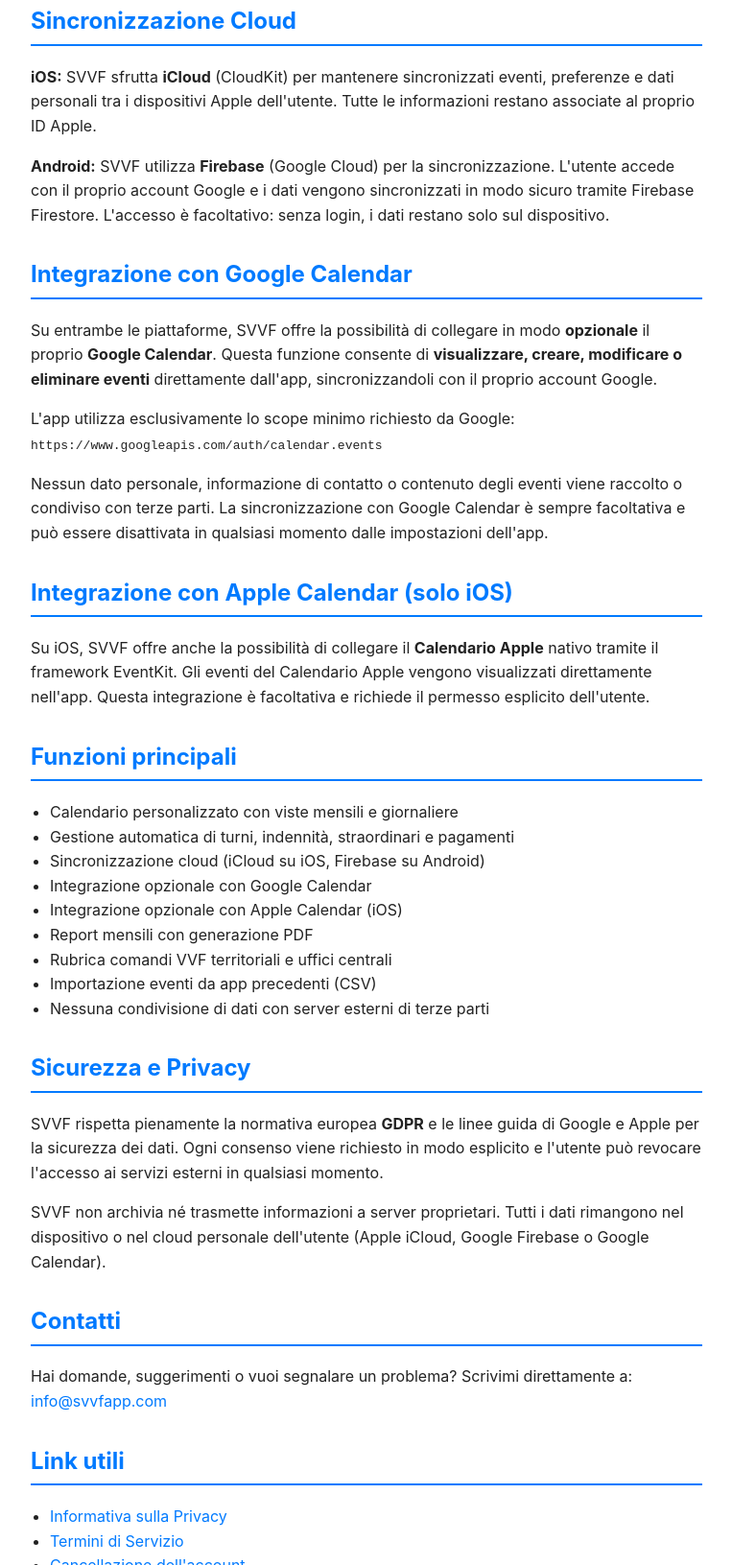
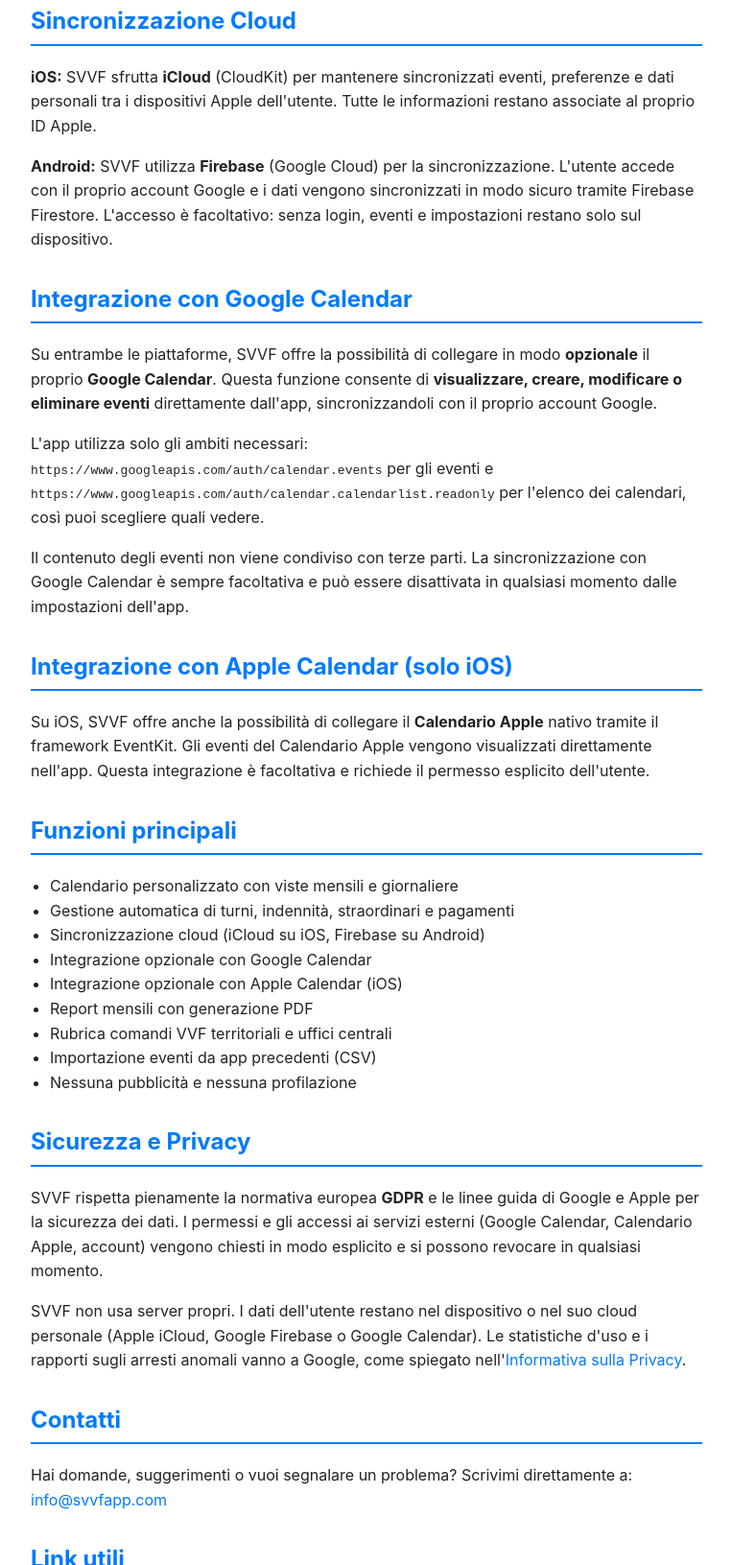
Before and after one commit to simonevf80/svvfapp, a plain HTML site: page index.html in a window 1280 px wide. Shown: the part 254-1885 px from the top of the page at 96% size, without its empty margins (258-1021 px from the left). Drawn offline with Linux system fonts and the light colour scheme.

Commit message:
Home: ambiti di Google Calendar e privacy aggiornati
Co-Authored-By: Claude Opus 5.5 <noreply@anthropic.com>

```diff
--- a/index.html
+++ b/index.html
@@ -56,7 +56,7 @@
   <div class="section">
     <h2>Sincronizzazione Cloud</h2>
     <p><strong>iOS:</strong> SVVF sfrutta <strong>iCloud</strong> (CloudKit) per mantenere sincronizzati eventi, preferenze e dati personali tra i dispositivi Apple dell'utente. Tutte le informazioni restano associate al proprio ID Apple.</p>
-    <p><strong>Android:</strong> SVVF utilizza <strong>Firebase</strong> (Google Cloud) per la sincronizzazione. L'utente accede con il proprio account Google e i dati vengono sincronizzati in modo sicuro tramite Firebase Firestore. L'accesso è facoltativo: senza login, i dati restano solo sul dispositivo.</p>
+    <p><strong>Android:</strong> SVVF utilizza <strong>Firebase</strong> (Google Cloud) per la sincronizzazione. L'utente accede con il proprio account Google e i dati vengono sincronizzati in modo sicuro tramite Firebase Firestore. L'accesso è facoltativo: senza login, eventi e impostazioni restano solo sul dispositivo.</p>
   </div>
 
   <div class="section">
@@ -64,11 +64,12 @@
     <p>Su entrambe le piattaforme, SVVF offre la possibilità di collegare in modo <strong>opzionale</strong> il proprio <strong>Google Calendar</strong>.
     Questa funzione consente di <strong>visualizzare, creare, modificare o eliminare eventi</strong> direttamente dall'app, sincronizzandoli con il proprio account Google.</p>
 
-    <p>L'app utilizza esclusivamente lo scope minimo richiesto da Google:
-      <br><code>https://www.googleapis.com/auth/calendar.events</code>
+    <p>L'app utilizza solo gli ambiti necessari:
+      <br><code>https://www.googleapis.com/auth/calendar.events</code> per gli eventi e
+      <br><code>https://www.googleapis.com/auth/calendar.calendarlist.readonly</code> per l'elenco dei calendari, così puoi scegliere quali vedere.
     </p>
 
-    <p>Nessun dato personale, informazione di contatto o contenuto degli eventi viene raccolto o condiviso con terze parti.
+    <p>Il contenuto degli eventi non viene condiviso con terze parti.
     La sincronizzazione con Google Calendar è sempre facoltativa e può essere disattivata in qualsiasi momento dalle impostazioni dell'app.</p>
   </div>
 
@@ -89,16 +90,16 @@
       <li>Report mensili con generazione PDF</li>
       <li>Rubrica comandi VVF territoriali e uffici centrali</li>
       <li>Importazione eventi da app precedenti (CSV)</li>
-      <li>Nessuna condivisione di dati con server esterni di terze parti</li>
+      <li>Nessuna pubblicità e nessuna profilazione</li>
     </ul>
   </div>
 
   <div class="section">
     <h2>Sicurezza e Privacy</h2>
     <p>SVVF rispetta pienamente la normativa europea <strong>GDPR</strong> e le linee guida di Google e Apple per la sicurezza dei dati.
-    Ogni consenso viene richiesto in modo esplicito e l'utente può revocare l'accesso ai servizi esterni in qualsiasi momento.</p>
+    I permessi e gli accessi ai servizi esterni (Google Calendar, Calendario Apple, account) vengono chiesti in modo esplicito e si possono revocare in qualsiasi momento.</p>
 
-    <p>SVVF non archivia né trasmette informazioni a server proprietari. Tutti i dati rimangono nel dispositivo o nel cloud personale dell'utente (Apple iCloud, Google Firebase o Google Calendar).</p>
+    <p>SVVF non usa server propri. I dati dell'utente restano nel dispositivo o nel suo cloud personale (Apple iCloud, Google Firebase o Google Calendar). Le statistiche d'uso e i rapporti sugli arresti anomali vanno a Google, come spiegato nell'<a href="privacy.html">Informativa sulla Privacy</a>.</p>
   </div>
 
   <div class="section">
```
